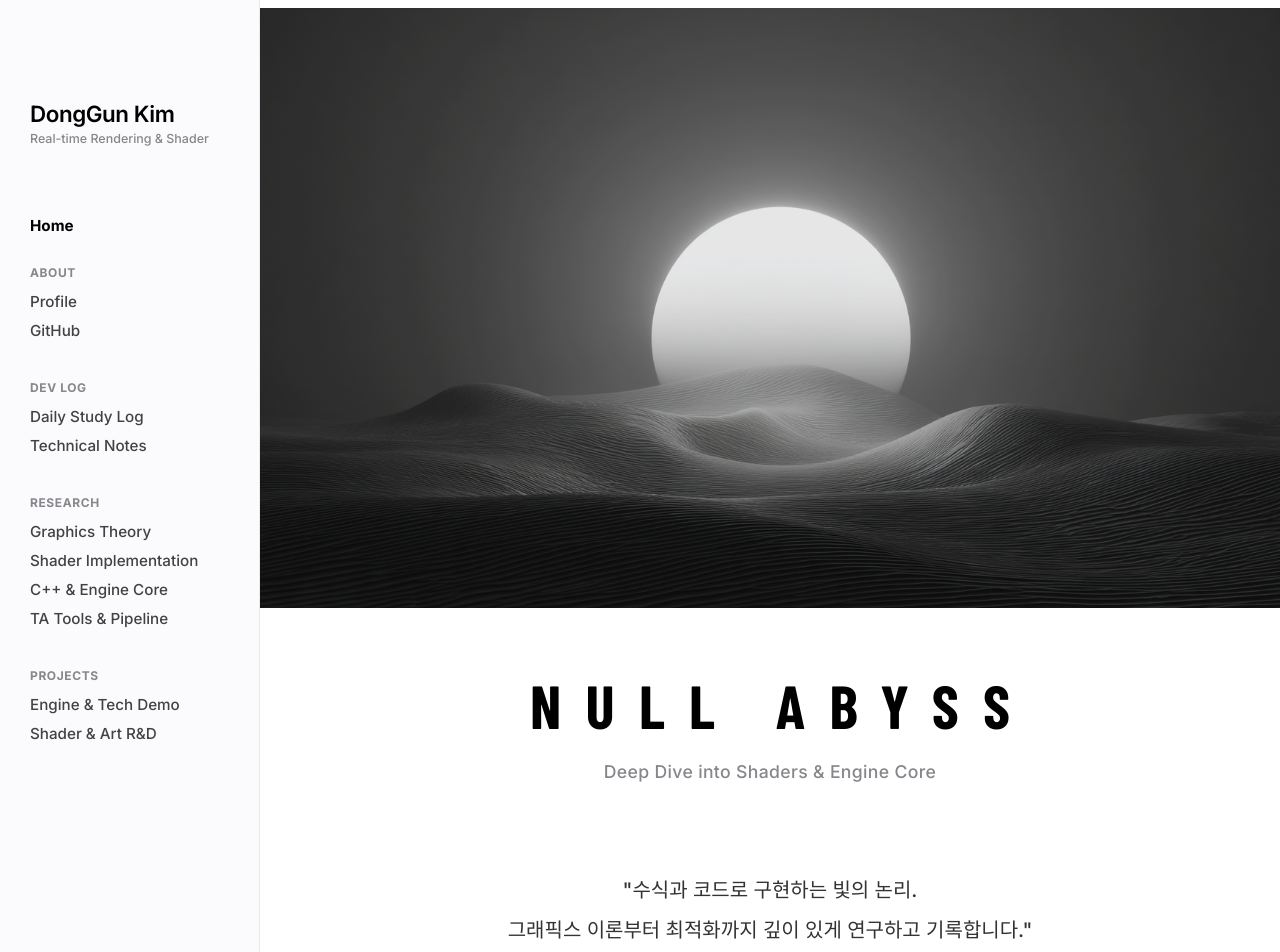
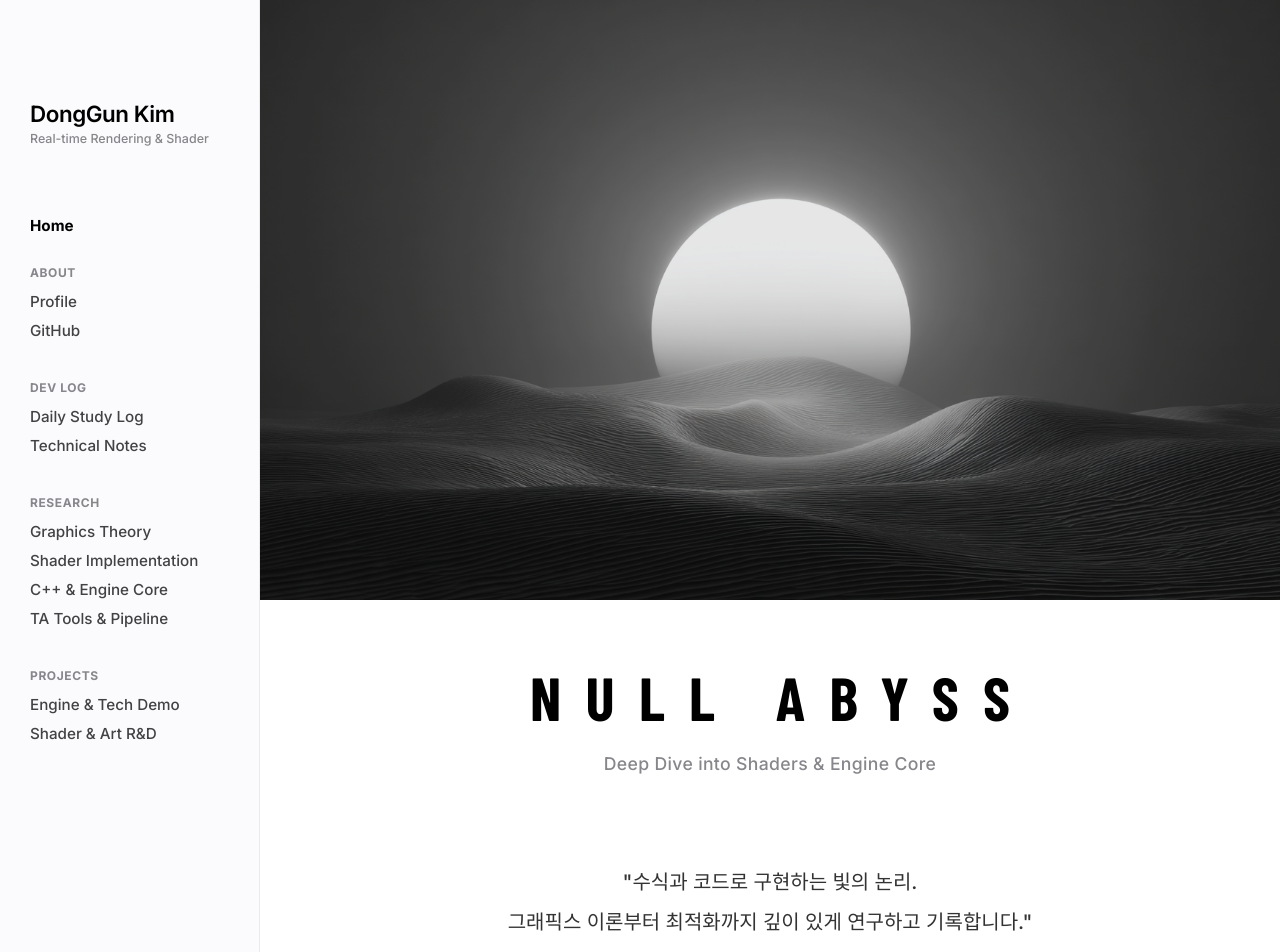
Before and after one commit to KimDongGun324/kimdonggun324.github.io, a Jekyll site: the page built from index.md, in a window 1280 px wide. Shown: the top 952 px of the page. Built offline with Jekyll 4.4.1, drawn with Linux system fonts in a browser that asks for light colours.

Commit message:
상단 배너 수정5

```diff
--- a/_layouts/default.html
+++ b/_layouts/default.html
@@ -167,7 +167,7 @@
   position: relative;
 
   /* ⭐ 최종 FIX: -8px로 늘려서 상단 공백 완전히 제거 */
-  margin-top: -12px !important;
+  margin-top: -20px !important;
 }
 
 /* 이미지 스타일은 그대로 유지 */
```
